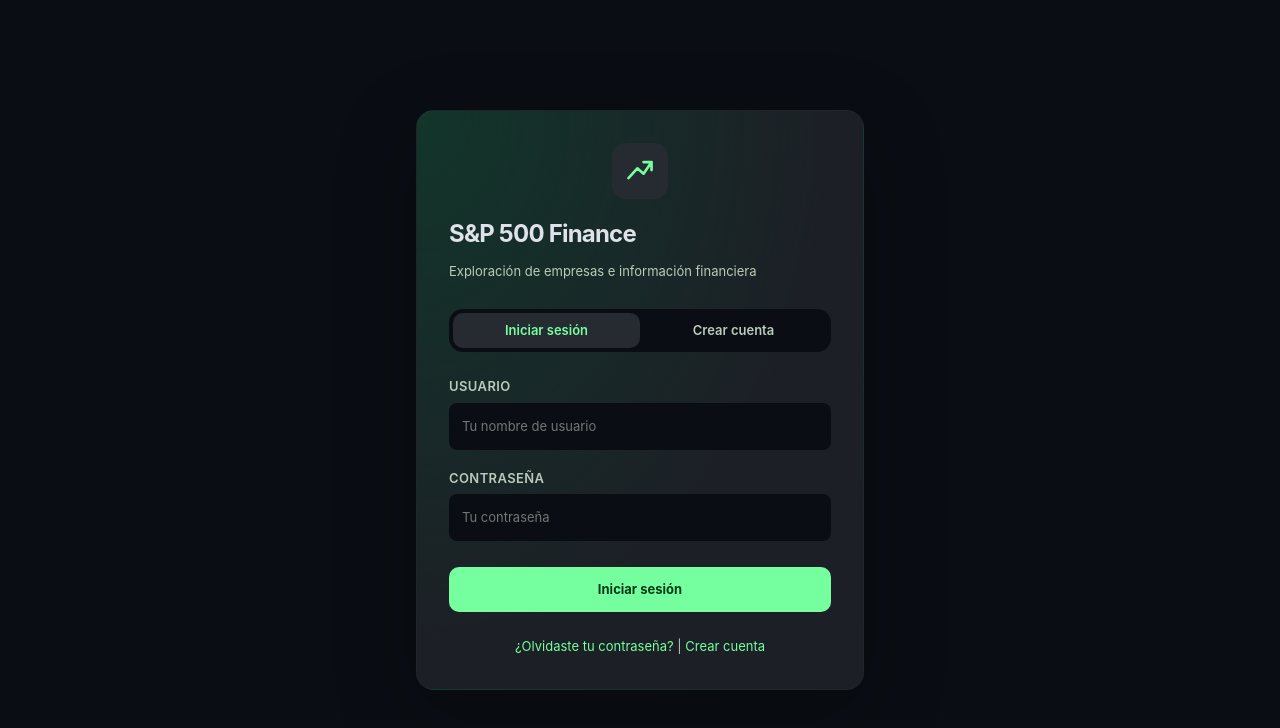
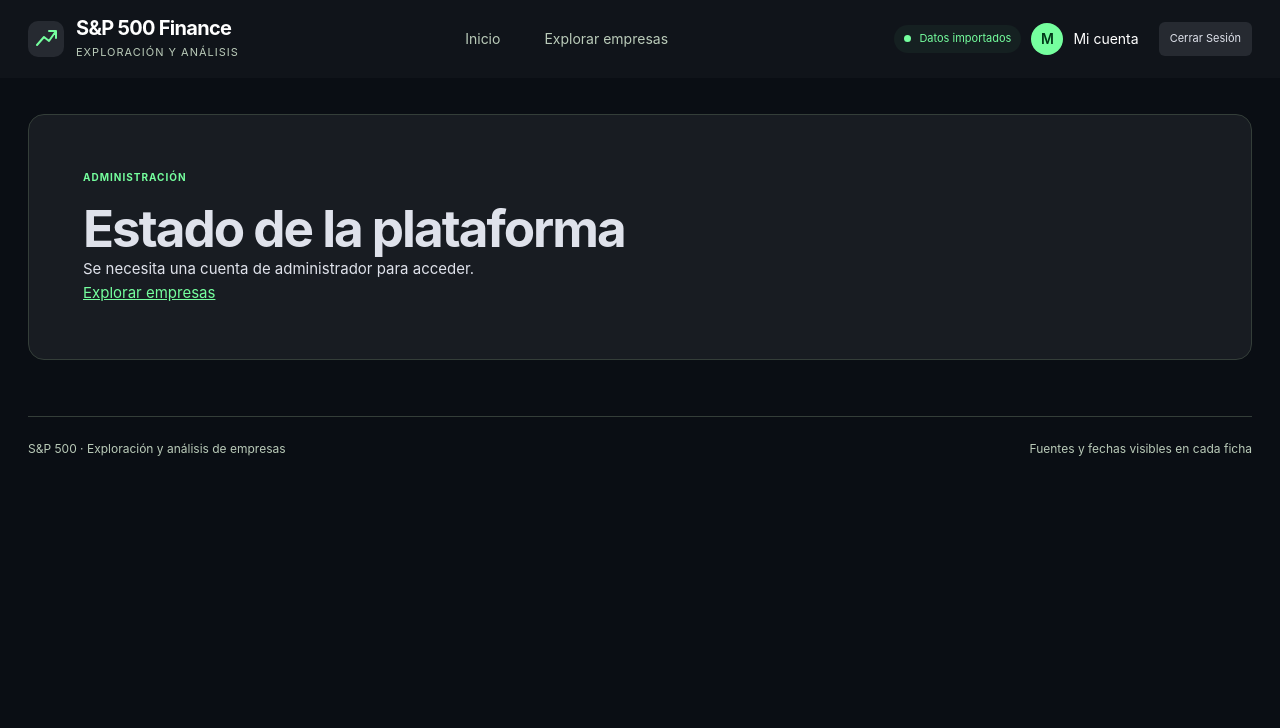
Before and after one commit to AngelRosales78/Construcci-n-de-Software-, a React (Vite) app in the folder frontend/: page /admin-panel in a window 1280 px wide. Before the commit this address led to /login. Shown: the top 728 px of the page. Built offline with nearby package versions, Linux system fonts and the light colour scheme; no server answers.

Commit message:
Web: mostrar un resumen exclusivo para administradores siguiendo MVVM
Añade ruta, vista, repositorio y viewmodel del resumen. Ajusta la prueba de arquitectura al nuevo viewmodel.

```diff
--- a/frontend/src/App.jsx
+++ b/frontend/src/App.jsx
@@ -6,6 +6,7 @@
 import Dashboard from './components/Dashboard'
 import CompanySearch from './components/search/CompanySearch'
 import CompanyDashboard from './components/company/CompanyDashboard'
+import AdminDashboard from './components/AdminDashboard'
 
 function App() {
   return (
@@ -16,6 +17,7 @@
         <Route path="/forgot-password" element={<ForgotPassword />} />
         <Route path="/reset-password/:uid/:token" element={<ResetPassword />} />
         <Route path="/dashboard" element={<Dashboard />} />
+        <Route path="/admin-panel" element={<AdminDashboard />} />
         <Route path="/search" element={<CompanySearch />} />
         <Route path="/company/:ticker" element={<CompanyDashboard />} />
         <Route path="*" element={<Navigate to="/login" replace />} />
--- /dev/null
+++ b/frontend/src/components/AdminDashboard.jsx
@@ -0,0 +1,17 @@
+import { Link } from 'react-router-dom'
+import WorkspaceLayout from './layout/WorkspaceLayout'
+import { useAdminSummaryViewModel } from '../viewmodels/useAdminSummaryViewModel'
+
+export default function AdminDashboard() {
+  const { summary, error } = useAdminSummaryViewModel()
+  return <WorkspaceLayout>
+    <section className="welcome-dashboard">
+      <p className="section-eyebrow">ADMINISTRACIÓN</p>
+      <h1>Estado de la plataforma</h1>
+      {error ? <p role="alert">{error}</p> : summary
+        ? <p>{summary.users} usuarios registrados · {summary.companies} empresas en el catálogo.</p>
+        : <p role="status">Consultando el resumen…</p>}
+      <Link to="/search">Explorar empresas</Link>
+    </section>
+  </WorkspaceLayout>
+}
--- /dev/null
+++ b/frontend/src/models/adminRepository.js
@@ -0,0 +1,5 @@
+import api from '../services/api'
+
+export const adminRepository = {
+  async summary() { return (await api.get('/auth/admin/summary/')).data },
+}
--- /dev/null
+++ b/frontend/src/viewmodels/useAdminSummaryViewModel.js
@@ -0,0 +1,14 @@
+import { useEffect, useState } from 'react'
+import { adminRepository } from '../models/adminRepository'
+
+export function useAdminSummaryViewModel() {
+  const [summary, setSummary] = useState(null)
+  const [error, setError] = useState('')
+  useEffect(() => {
+    let mounted = true
+    adminRepository.summary().then(data => mounted && setSummary(data))
+      .catch(() => mounted && setError('Se necesita una cuenta de administrador para acceder.'))
+    return () => { mounted = false }
+  }, [])
+  return { summary, error }
+}
```
Also changed, not shown: 1 other file (tests, documents, lock files or other folders).
